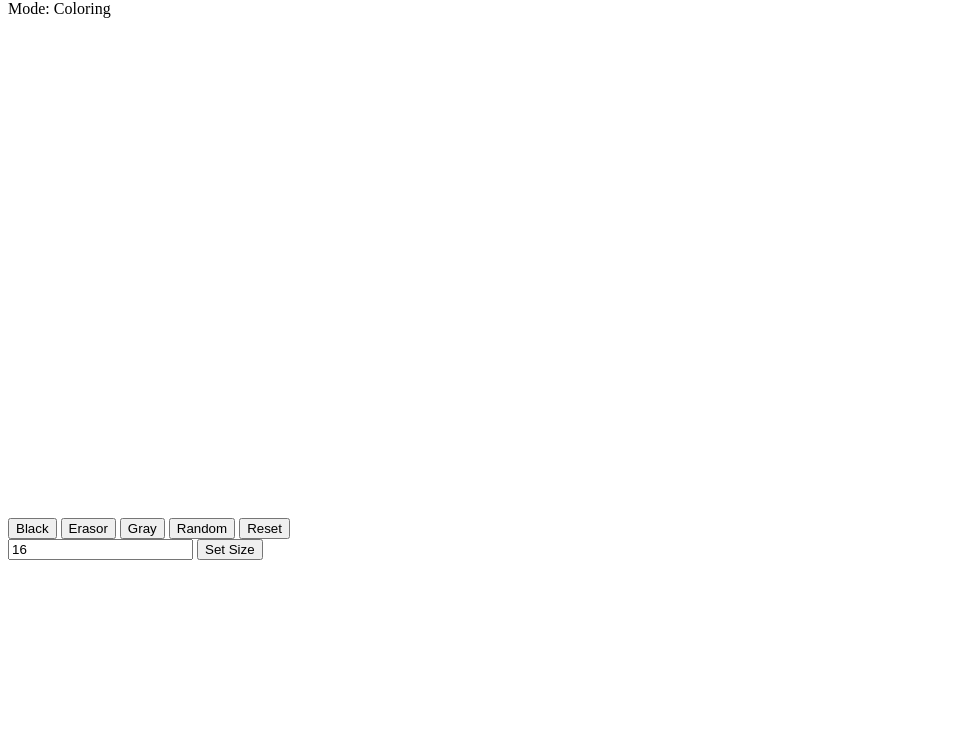
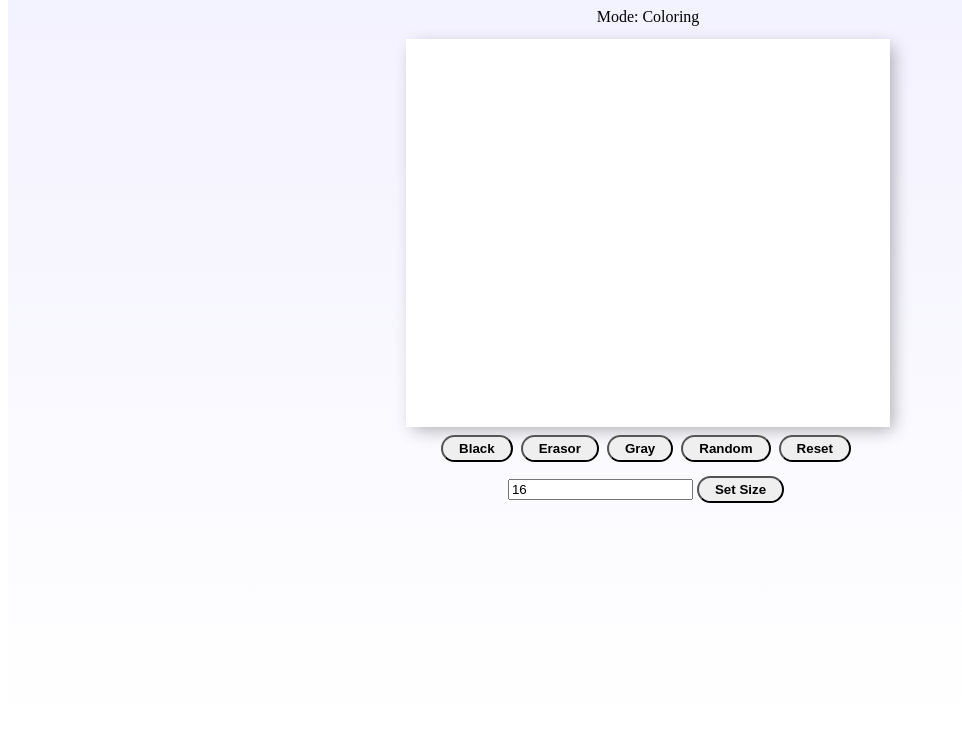
Before and after one commit to Dowirak228/ETCH-A-SKETCH, a plain HTML site: page index.html in a window 1280 px wide. Shown: the part 80-816 px from the top of the page, without its empty margins (0-962 px from the left). Drawn offline with Linux system fonts and the light colour scheme.

Commit message:
Add CSS styles

```diff
--- a/index.html
+++ b/index.html
@@ -30,6 +30,7 @@
           />
           <button>Set Size</button>
         </div>
+        <div class="error">ERROR! Input must be between 2 and 100</div>
       </div>
     </div>
     <script src="./main.js"></script>
--- a/main.js
+++ b/main.js
@@ -11,10 +11,12 @@ function populateBoard(size) {
 
    let amount = size * size
    for (let i = 0; i < amount; i++) {
-   let square = document.createElement('div')
-   square.addEventListener("mouseover", colorSquare);
-   square.style.backgroundColor = 'white'
-   board.insertAdjacentElement("beforeend", square)
+      let square = document.createElement('div')
+      square.addEventListener("mouseover", colorSquare);
+      square.style.backgroundColor = 'white'
+      board.insertAdjacentElement("beforeend", square)
+
+      document.querySelector('.error').style.display = "none"
    }
 }
 
@@ -23,8 +25,10 @@ populateBoard(16)
 
 function changeSize(input) {
    if (input >= 2 && input < 100) {
+      document.querySelector('.error').style.display = "none"
       populateBoard(input)
    } else {
+      document.querySelector('.error').style.display = "block"
       console.log("Too many squares");
    }
 }
--- a/style.css
+++ b/style.css
@@ -1,5 +1,61 @@
+
+
+.flex-container {
+   height: 100vh;
+   width: 100vw;
+   display: flex;
+   flex-direction: column;
+   align-items: center;
+   background: linear-gradient(rgba(96, 79, 252, 0.082), white);
+}
+
 .board {
-   width: 500px;
-   height: 500px;
+   width: 80%;
+   height: 80%;
    display: grid;
+   background-color: #fff;
+   box-shadow: inset 0 -3em 3em rgba(0, 0, 0, 0.1), 0 0 0 2px white, 0.3em 0.3em 1em rgba(0, 0, 0, 0.3);
 }
+
+.board:hover {
+   cursor: pointer;
+}
+
+.content {
+   display: flex;
+   flex-direction: column;
+   align-items: center;
+   min-width: 300px;
+   min-height: 300px;
+   width: 60vw;
+   height: 60vh;
+   max-width: 600px;
+   max-height: 600px;
+}
+
+.title {
+   display: flex;
+   justify-content: center;
+}
+
+.buttons {
+   margin: 10px 0 10px 0;
+}
+
+button {
+   padding: 0.3em 1.2em;
+   margin: 0 0.3em 0.3em 0;
+   border-radius: 2em;
+   text-decoration: none;
+   font-weight: 600;
+   text-align: center;
+   transition: all 0.2s;
+}
+
+button:hover {
+   cursor: pointer;
+}
+
+.mode {
+   margin-bottom: 15px;
+}
```
